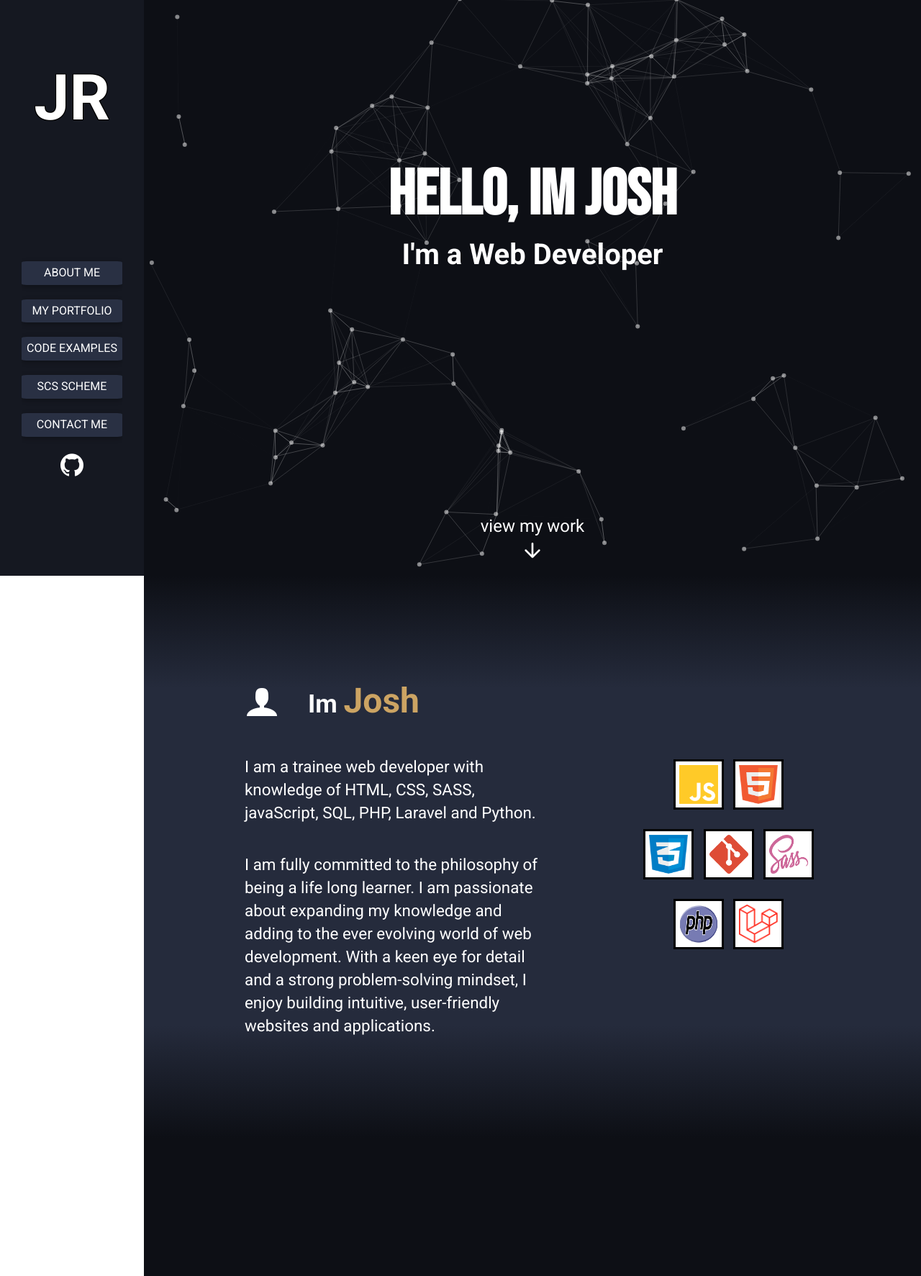
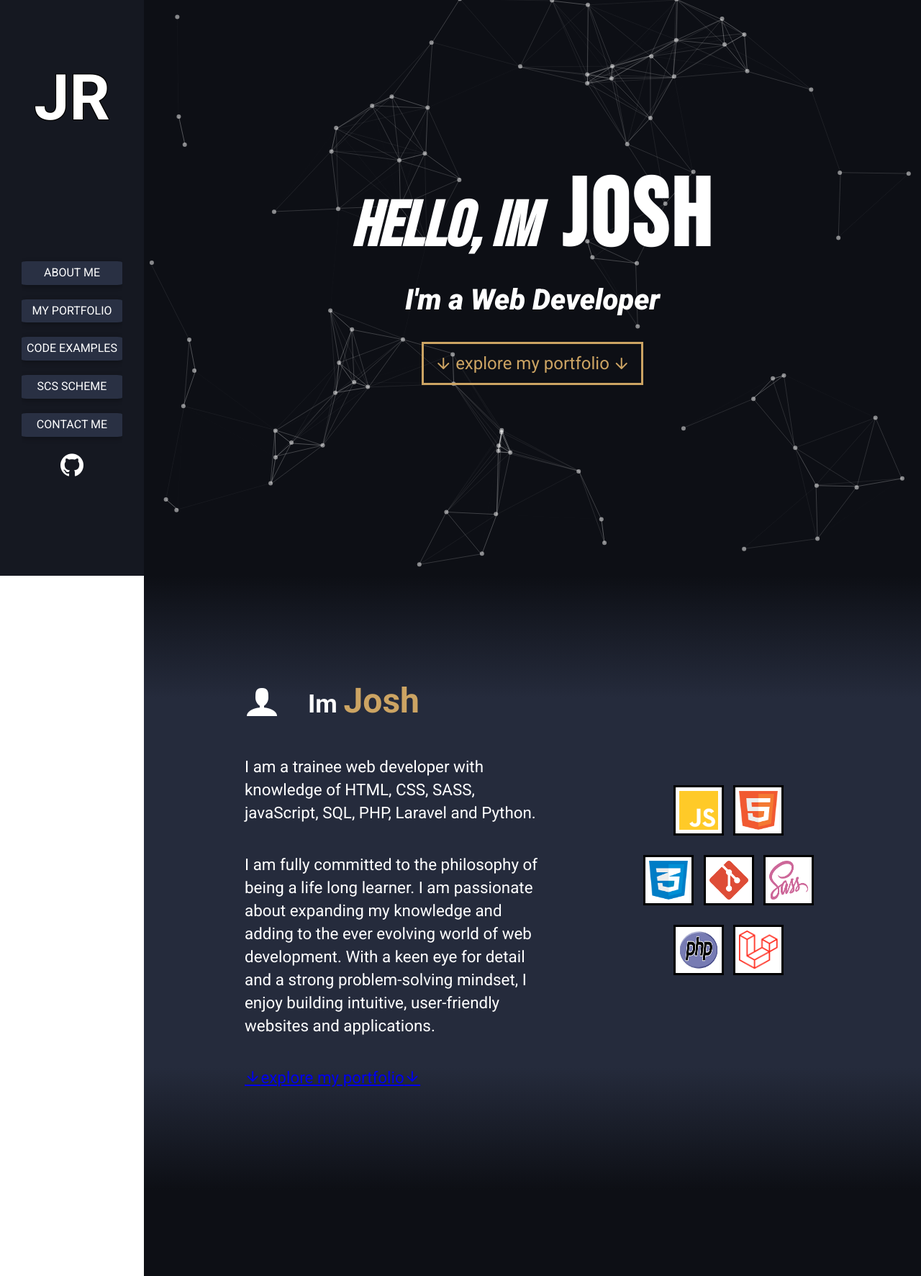
Before and after one commit to JoshR95/portfolioJR95, a PHP site: page / in a window 1280 px wide. Shown: the top 1773 px of the page at 72% size. Run offline with PHP 8.4, Linux system fonts and the light colour scheme; some web fonts are replaced.

Commit message:
finished the header styling

```diff
--- a/css/application.css
+++ b/css/application.css
@@ -96,6 +96,12 @@ body {
   -webkit-box-pack: justify;
       -ms-flex-pack: justify;
           justify-content: space-between;
+  -webkit-box-align: center;
+      -ms-flex-align: center;
+          align-items: center;
+  -webkit-box-pack: start;
+      -ms-flex-pack: start;
+          justify-content: flex-start;
   height: 100vh;
   background-color: #0d0f15;
 }
@@ -116,7 +122,6 @@ body {
       -ms-flex-pack: center;
           justify-content: center;
   margin-top: 150px;
-  font-size: 1rem;
   color: white;
   z-index: 1;
 }
@@ -124,16 +129,30 @@ body {
   margin-bottom: -10px;
   font-family: "Bebas Neue", serif;
   font-weight: 800;
+  font-style: italic;
   color: white;
+}
+.hero-title h1 .header-text-highlight {
+  position: relative;
+  font-size: 1.2em;
+  letter-spacing: 5px;
+  font-style: normal;
+  padding-left: 10px;
 }
 .hero-title h2 {
   margin: 0;
+  font-style: italic;
+  font-weight: 800;
 }
 
 .hero-scroll-container {
+  max-width: 350px;
+  border: 3px #cca463 solid;
+  margin-top: 30px;
   z-index: 10;
 }
 .hero-scroll-container .hero-scroll {
+  position: relative;
   display: -webkit-box;
   display: -ms-flexbox;
   display: flex;
@@ -150,20 +169,30 @@ body {
           justify-content: center;
   text-decoration: none;
   color: white;
-  margin-bottom: 20px;
   font-size: 1.5rem;
-  z-index: 10;
+  z-index: 1000;
+  cursor: pointer;
+  pointer-events: auto;
 }
 .hero-scroll-container .hero-scroll p {
-  margin-bottom: 0;
+  display: -webkit-box;
+  display: -ms-flexbox;
+  display: flex;
+  -webkit-box-align: center;
+      -ms-flex-align: center;
+          align-items: center;
+  padding: 10px;
+  margin: 0;
+  color: #cca463;
 }
-.hero-scroll-container .hero-scroll .icon-arrow-down {
-  font-size: 2rem;
+.hero-scroll-container .hero-scroll p span {
+  padding: 0 5px;
 }
 
-@media (max-width: 767px) {
-  .hero-scroll {
-    margin-bottom: 100px;
+@media (min-width: 450px) {
+  .hero-title h1 .header-text-highlight {
+    font-size: 1.5em;
+    padding-left: 20px;
   }
 }
 @media (max-width: 575px) {
@@ -183,33 +212,15 @@ body {
   .main-title h2 {
     font-size: 2rem;
   }
-  .hero-scroll {
-    font-size: 1.7rem;
-  }
-  .hero-scroll .icon-arrow-down {
-    font-size: 2rem;
-  }
 }
 @media (min-width: 768px) and (max-width: 1099px) {
   .main-title h2 {
     font-size: 2.5rem;
   }
-  .hero-scroll {
-    font-size: 1.7rem;
-  }
-  .hero-scroll .icon-arrow-down {
-    font-size: 2rem;
-  }
 }
 @media (min-width: 1100px) and (max-width: 1299px) {
   .main-title h2 {
     font-size: 2.5rem;
-  }
-  .hero-scroll {
-    font-size: 1.9rem;
-  }
-  .hero-scroll .icon-arrow-down {
-    font-size: 2.2rem;
   }
 }
 @media (min-width: 1300px) and (max-width: 1499px) {
@@ -1132,9 +1143,13 @@ textarea::placeholder {
   background-color: #0d0f15;
 }
 
+.code-example-title {
+  text-align: center;
+}
 .code-example-title h1 {
   color: white;
-  margin-bottom: 30px;
+  margin: 0 0 50px 0;
+  padding-top: 50px;
 }
 
 .code-example-container {
--- a/index.php
+++ b/index.php
@@ -16,10 +16,8 @@
     <link rel="preconnect" href="https://fonts.googleapis.com">
     <link rel="preconnect" href="https://fonts.gstatic.com" crossorigin>
     <link href="https://fonts.googleapis.com/css2?family=Roboto:ital,wght@0,100;0,300;0,400;0,500;0,700;0,900;1,100;1,300;1,400;1,500;1,700;1,900&display=swap" rel="stylesheet">
-
-    <link rel="preconnect" href="https://fonts.googleapis.com">
-    <link rel="preconnect" href="https://fonts.gstatic.com" crossorigin>
     <link href="https://fonts.googleapis.com/css2?family=Bebas+Neue&display=swap" rel="stylesheet">
+    <link href="https://fonts.googleapis.com/css2?family=Oswald:wght@200..700&display=swap" rel="stylesheet">
 
     <!-- <script src="https://cdn.jsdelivr.net/particles.js/2.0.0/particles.min.js"></script> -->
 
@@ -39,15 +37,14 @@
         <div class="container hero-container">
           <div id="particles-js"></div>
           <div class="hero-title main-title">
-              <h1 >Hello, Im Josh</h1>
+              <h1 >HELLO, IM <span class="header-text-highlight">JOSH</span></h1>
               <h2 id="typewriter">I'm a Web Developer</h2>
           </div>
           <div class="hero-scroll-container">
-            <a href="#portfolio" class="hero-scroll">
-              <p>view my work</p>
-              <span class="icon-arrow-down"></span>
+            <a href="#about-me-main" class="hero-scroll">
+              <p><span class="icon-arrow-down"></span>explore my portfolio<span class="icon-arrow-down"></span></p>
             </a>
-          <div>
+          </div>
         </div>
       </header>
 
@@ -65,6 +62,9 @@
                 I am fully committed to the philosophy of being a life long learner. I am passionate about expanding my knowledge and adding to the ever evolving world of web development.
                 With a keen eye for detail and a strong problem-solving mindset, I enjoy building intuitive, user-friendly websites and applications.
               </p>
+              <a href="#portfolio" class="about-me-scroll">
+                <p><span class="icon-arrow-down"></span>explore my portfolio<span class="icon-arrow-down"></span></p>
+              </a>
             </div>
           </div>
           <div class="language-logos-container">
--- a/scss/layout/_codeExample.scss
+++ b/scss/layout/_codeExample.scss
@@ -5,11 +5,14 @@
 }
 
 .code-example-title{
+    text-align: center;
     h1{
         // this mixin makes the colour shift from white to second color
         // @include color-gradient;
         color: $white;
-        margin-bottom: 30px;
+        margin: 0 0 50px 0;
+        padding-top: 50px;
+
     }
 }
 
--- a/scss/layout/_header.scss
+++ b/scss/layout/_header.scss
@@ -13,6 +13,8 @@
     display: flex;
     flex-direction: column;
     justify-content: space-between;
+    align-items: center;
+    justify-content: flex-start;
     height: 100vh;
     background-color: $fifth-color;
 }
@@ -24,19 +26,28 @@
     align-items: center;
     justify-content: center;
     margin-top: 150px;
-    font-size: 1rem;
     color: $white;
     z-index: 1;
     h1{
         margin-bottom: -10px;
         font-family: $title-font--family;
         font-weight: $title-font--weight;
-        // this mixin makes the colour shift from white to second color
-        // @include color-gradient;
+        // letter-spacing: 5px;
+        // added this to make my name stand out in the title
+        font-style: italic;
         color: white;
+        .header-text-highlight{
+            position: relative;
+            font-size: 1.2em;
+            letter-spacing: 5px;
+            font-style: normal;
+            padding-left: 10px;
+        }
     }
     h2{
         margin: 0;
+        font-style: italic;
+        font-weight: 800;
     }
 
 }
@@ -51,8 +62,12 @@
 // }
 
 .hero-scroll-container{
+    max-width: 350px;
+    border: 3px $primary-color solid;
+    margin-top: 30px;
     z-index: 10;
     .hero-scroll{
+        position: relative;
         display: flex;
         flex-direction: column;
         text-align: center;
@@ -60,14 +75,20 @@
         justify-content: center;
         text-decoration: none;
         color: $white;
-        margin-bottom: 20px;
         font-size: 1.5rem;
-        z-index: 10;
+        z-index: 1000;
+        cursor: pointer;
+        pointer-events: auto;
         p{
-            margin-bottom: 0;
-        }
-        .icon-arrow-down{
-            font-size: 2rem;
+            // had to add flex and align to get the arrows inline with the text
+            display: flex;
+            align-items: center;
+            padding: 10px;
+            margin: 0;
+            color: $primary-color;
+            span{
+                padding: 0 5px;
+            }
         }
     }
 }
@@ -78,19 +99,16 @@
 /// MEDIA QUERIES
 /////////////////////////////////////////////////////////////////////////////////////////////////////
 
-@media(max-width: 767px){
+@media(min-width: 450px){
 
-    // this is taking of the height of the nav bar in mobile viewports so the header and nav combined are 100vh
-    // header{
-    //     height: calc(100vh - 76px);
-    // }
-
-
-    // this is here so we can see the scroll down and arrow in the mobile view view without scrolling
-    .hero-scroll{
-        margin-bottom: 100px;
+    .hero-title{
+        h1{
+            .header-text-highlight{
+                font-size: 1.5em;
+                padding-left: 20px;
+            }
+        }
     }
-
 }
 
 @media(max-width: 575px){
@@ -117,12 +135,12 @@
             font-size: 2rem;
         }
     }
-    .hero-scroll{
-        font-size: 1.7rem;
-        .icon-arrow-down{
-            font-size: 2rem;
-        }
-    }
+    // .hero-scroll{
+    //     font-size: 1.7rem;
+    //     .icon-arrow-down{
+    //         font-size: 2rem;
+    //     }
+    // }
 }
 
 @media(min-width: 768px) and (max-width: 1099px){
@@ -134,12 +152,12 @@
             font-size: 2.5rem;
         }
     }
-    .hero-scroll{
-        font-size: 1.7rem;
-        .icon-arrow-down{
-            font-size: 2rem;
-        }
-    }
+    // .hero-scroll{
+    //     font-size: 1.7rem;
+    //     .icon-arrow-down{
+    //         font-size: 2rem;
+    //     }
+    // }
 }
 
 @media(min-width: 1100px) and (max-width: 1299px){
@@ -151,12 +169,12 @@
             font-size: 2.5rem;
         }
     }
-    .hero-scroll{
-        font-size: 1.9rem;
-        .icon-arrow-down{
-            font-size: 2.2rem;
-        }
-    }
+    // .hero-scroll{
+    //     font-size: 1.9rem;
+    //     .icon-arrow-down{
+    //         font-size: 2.2rem;
+    //     }
+    // }
 }
 
 @media(min-width: 1300px) and (max-width: 1499px){
--- a/scss/utilities/_config.scss
+++ b/scss/utilities/_config.scss
@@ -34,5 +34,9 @@ $primary-font--weight: 400;
 $title-font--family: "Bebas Neue", serif;
 $title-font--weight: 800;
 
+$alt-font--family: "Oswald", sans-serif;
+$alt-font--weight: 700;
+
+
 
 $extra-large: 60px;
--- a/scss/utilities/_mixins.scss
+++ b/scss/utilities/_mixins.scss
@@ -22,7 +22,7 @@
 //////////////////////////////////////////////////////////////////////////
 
 @mixin color-gradient(){
-    background: -webkit-linear-gradient(45deg, $white, black);
+    background: -webkit-linear-gradient(45deg, $white, $primary-color);
     -webkit-background-clip: text;
     -webkit-text-fill-color: transparent;
 }
```
Also changed, not shown: 1 other file.
